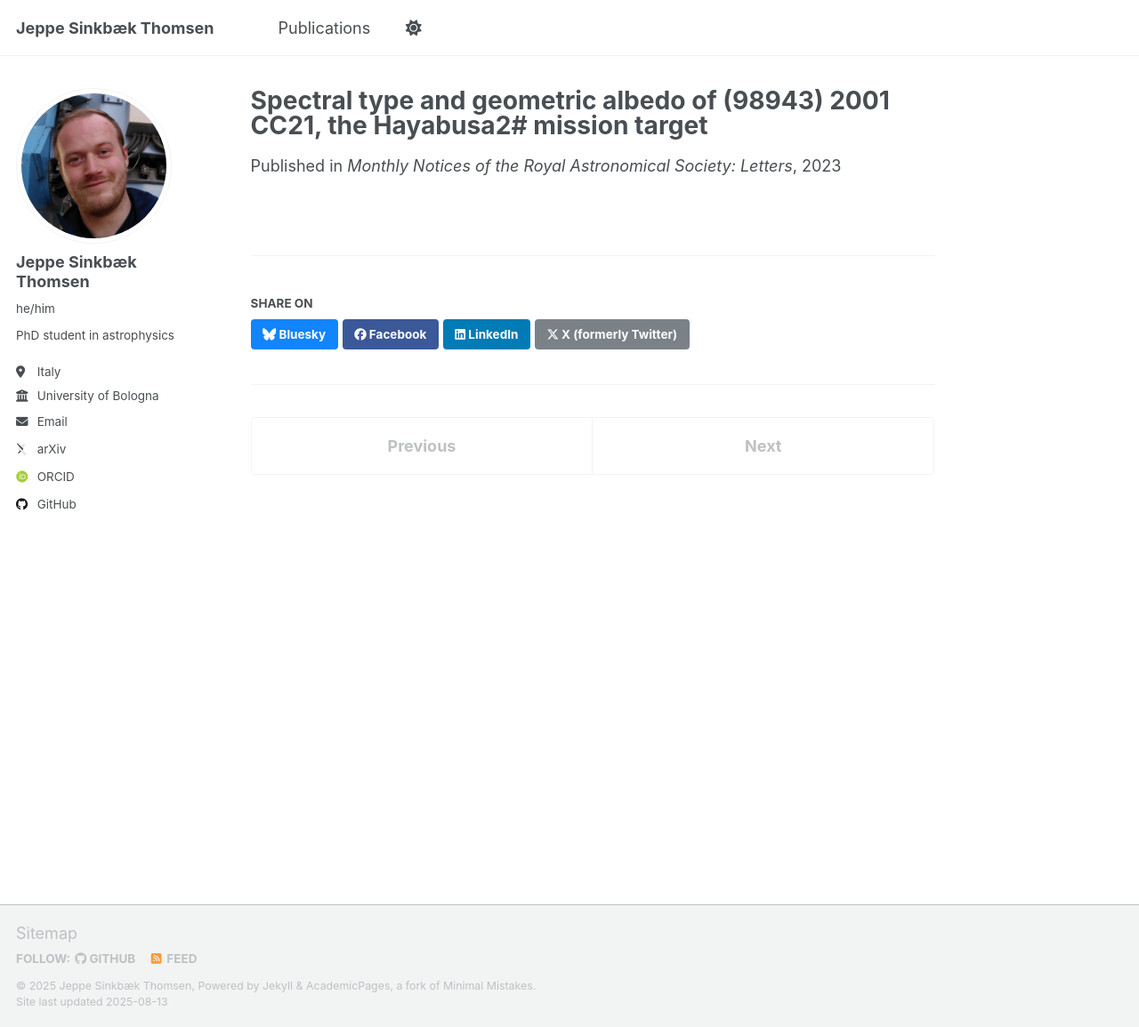
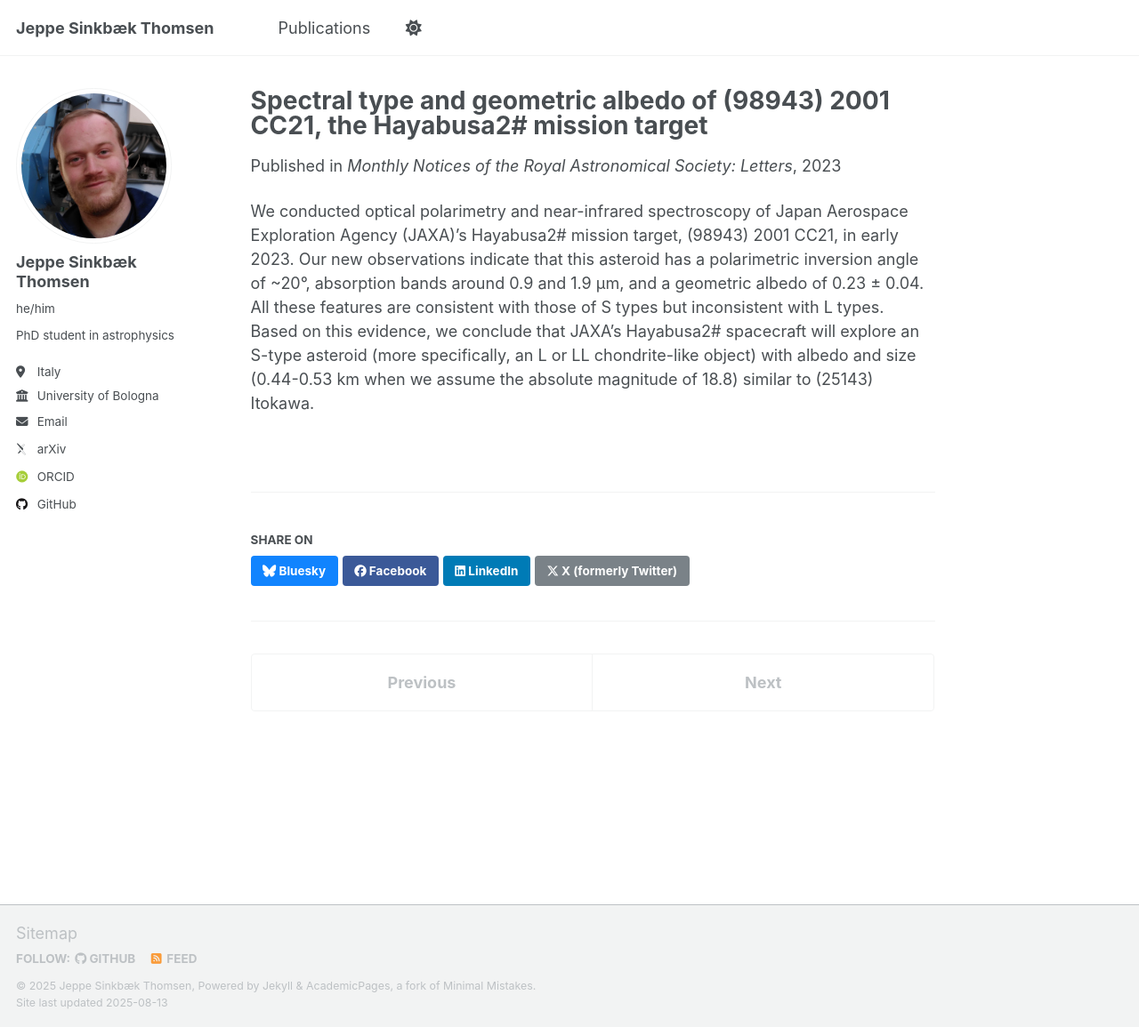
Before and after one commit to jsinkbaek/jsinkbaek.github.io, a Jekyll site: the page built from _publications/2023-10-01-Hayabusa2.md, in a window 1280 px wide and 1155 px high. Shown: the whole window at 89% size. Built offline with Jekyll 4.4.1, drawn with Linux system fonts in a browser that asks for light colours; some web fonts are replaced; a script that is not in the unit is left out.

Commit message:
Update 2023-10-01-Hayabusa2.md

```diff
--- a/_publications/2023-10-01-Hayabusa2.md
+++ b/_publications/2023-10-01-Hayabusa2.md
@@ -9,3 +9,4 @@ venue: 'Monthly Notices of the Royal Astronomical Society: Letters'
 paperurl: 'https://ui.adsabs.harvard.edu/abs/2023MNRAS.525L..17G/abstract'
 citation:
 ---
+We conducted optical polarimetry and near-infrared spectroscopy of Japan Aerospace Exploration Agency (JAXA)'s Hayabusa2# mission target, (98943) 2001 CC21, in early 2023. Our new observations indicate that this asteroid has a polarimetric inversion angle of ~20°, absorption bands around 0.9 and 1.9 μm, and a geometric albedo of 0.23 ± 0.04. All these features are consistent with those of S types but inconsistent with L types. Based on this evidence, we conclude that JAXA's Hayabusa2# spacecraft will explore an S-type asteroid (more specifically, an L or LL chondrite-like object) with albedo and size (0.44-0.53 km when we assume the absolute magnitude of 18.8) similar to (25143) Itokawa.
```
